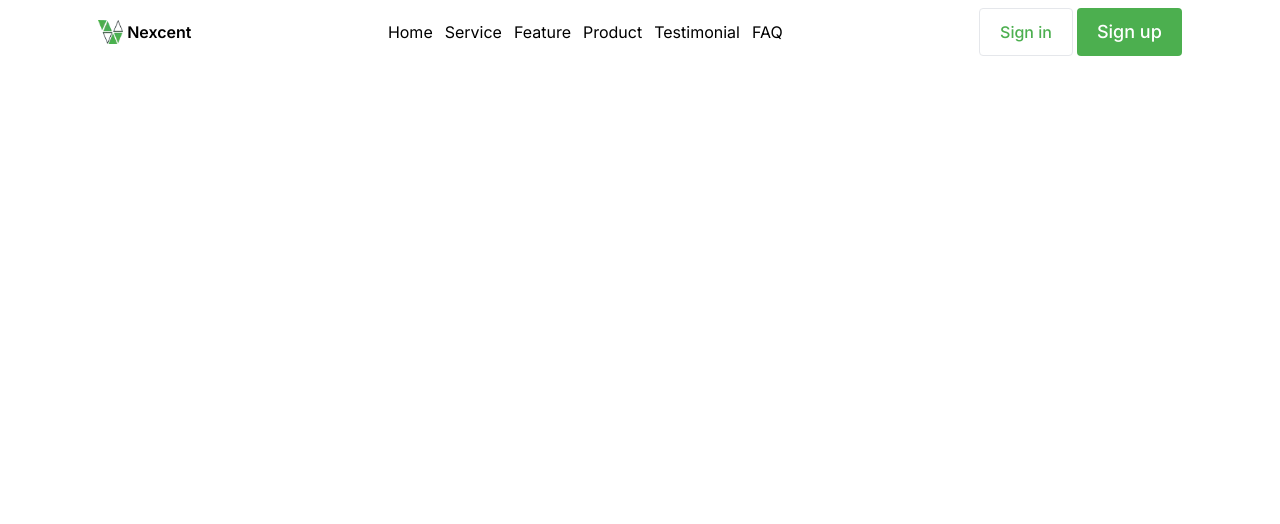
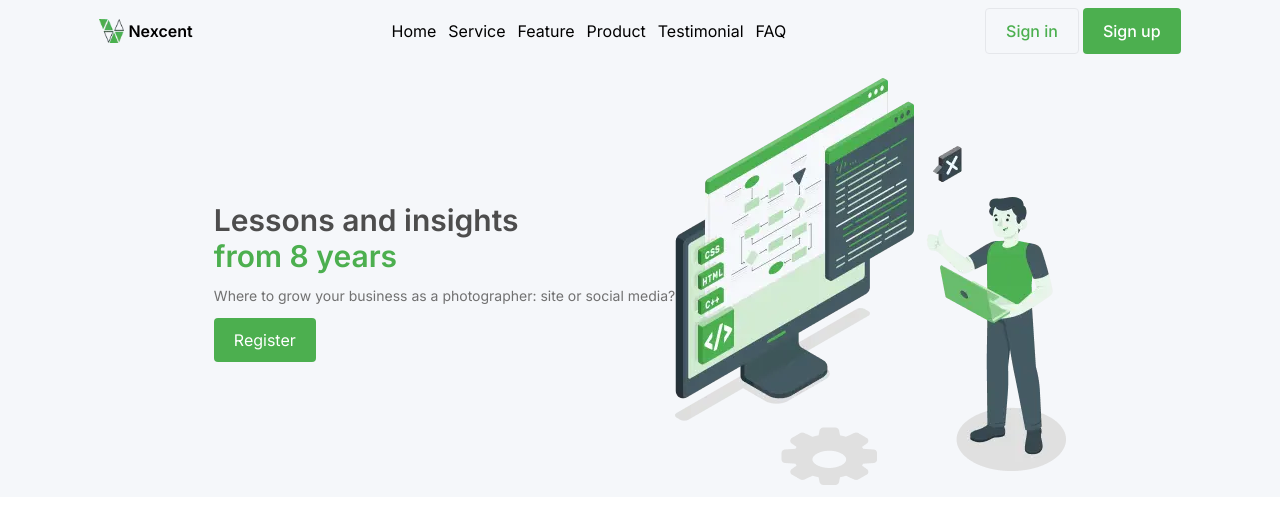
Before and after one commit to GHanamaAhmed/Nexcent, a Next.js app: page / in a window 1280 px wide. Shown: the top 524 px of the page. Built offline with nearby package versions, Linux system fonts and the light colour scheme.

Commit message:
add header and hero section with their animation

```diff
--- a/src/app/_components/header.tsx
+++ b/src/app/_components/header.tsx
@@ -1,27 +1,76 @@
+"use client";
 import PrimaryButton from "@/components/primaryButton";
 import SecondaryButton from "@/components/secondaryButton";
 import Image from "next/image";
 import React from "react";
-
+import { motion, Variants, MotionConfig } from "framer-motion";
+const varaints: Variants = {
+  left: {
+    x: "-100%",
+    opacity: 0,
+  },
+  right: {
+    x: "100%",
+    opacity: 0,
+  },
+  up: {
+    y: "-100%",
+    opacity: 0,
+  },
+  initial: {
+    translateX: 0,
+    translateY: 0,
+    y: 0,
+    x: 0,
+    opacity: 1,
+  },
+};
 export default function Header() {
   return (
-    <header className="w-full flex justify-around items-center py-2">
-      <span className="flex gap-1">
+    <motion.header
+      viewport={{
+        once: true,
+        amount: 0.8,
+      }}
+      className="w-full flex justify-around items-center py-2 bg-Silver"
+    >
+      <MotionConfig
+        transition={{
+          duration: 1,
+        }}
+      >
+        <motion.span
+          variants={varaints}
+          initial="left"
+          whileInView="initial"
+          className="flex gap-1"
+        >
           <Image src={"/images/Icon.webp"} height={25} width={25} alt="icon" />
           <h5 className="font-semibold ">Nexcent</h5>
-      </span>
-      <ul className="flex gap-3 font-normal text-base">
+        </motion.span>
+        <motion.ul
+          variants={varaints}
+          initial="up"
+          whileInView="initial"
+          className="gap-3 font-normal text-base hidden md:flex"
+        >
           <li>Home</li>
           <li>Service</li>
           <li>Feature</li>
           <li>Product</li>
           <li>Testimonial</li>
           <li>FAQ</li>
-      </ul>
-      <div className="flex gap-1">
+        </motion.ul>
+        <motion.div
+          variants={varaints}
+          initial="right"
+          whileInView="initial"
+          className="flex gap-1"
+        >
           <SecondaryButton font="medium" text="Sign in" />
           <PrimaryButton font="medium" text="Sign up" />
-      </div>
-    </header>
+        </motion.div>
+      </MotionConfig>
+    </motion.header>
   );
 }
--- a/src/app/page.tsx
+++ b/src/app/page.tsx
@@ -1,9 +1,94 @@
+"use client";
+import PrimaryButton from "@/components/primaryButton";
 import Image from "next/image";
-
+import { motion, Variants, MotionConfig } from "framer-motion";
 export default function Home() {
+  const variants: Variants = {
+    down: {
+      opacity: 0,
+      y: "100%",
+    },
+    left: {
+      x: "-100%",
+      opacity: 0,
+    },
+    initial: {
+      y: 0,
+      x: 0,
+      opacity: 1,
+    },
+  };
   return (
-    <main className="flex min-h-screen flex-col items-center justify-between p-24">
-
+    <main className="">
+      <motion.section
+        viewport={{
+          once: true,
+          amount: 0.8,
+        }}
+        className="bg-Silver flex flex-col md:flex-row-reverse items-center md:justify-center px-7 pt-4 pb-3"
+      >
+        <motion.span
+          variants={variants}
+          initial={"down"}
+          whileInView={"initial"}
+          transition={{
+            type: "spring",
+            duration: 1.5,
+          }}
+          className="relative w-[268px] md:w-[391px] h-[204px] md:h-[407px]"
+        >
+          <Image src={"/images/Illustration.webp"} fill alt="Illustration" />
+        </motion.span>
+        <div className="flex flex-col ">
+          <motion.h2
+            variants={variants}
+            initial={"left"}
+            whileInView={"initial"}
+            transition={{
+              type: "spring",
+              delay: 0,
+            }}
+            className="text-D_Gray text-3xl font-semibold"
+          >
+            Lessons and insights
+          </motion.h2>
+          <motion.h2
+            variants={variants}
+            initial={"left"}
+            whileInView={"initial"}
+            transition={{
+              type: "spring",
+              delay: 0.3,
+            }}
+            className="text-3xl font-semibold text-Primary"
+          >
+            from 8 years
+          </motion.h2>
+          <motion.h2
+            variants={variants}
+            initial={"left"}
+            whileInView={"initial"}
+            transition={{
+              type: "spring",
+              delay: 0.6,
+            }}
+            className="text-Gray my-3 text-sm"
+          >
+            Where to grow your business as a photographer: site or social media?
+          </motion.h2>
+          <motion.div
+            variants={variants}
+            initial={"left"}
+            whileInView={"initial"}
+            transition={{
+              type: "spring",
+              delay: 1,
+            }}
+          >
+            <PrimaryButton text="Register" font="normal" />
+          </motion.div>
+        </div>
+      </motion.section>
     </main>
   );
 }
--- a/src/components/TertiaryButton.tsx
+++ b/src/components/TertiaryButton.tsx
@@ -6,7 +6,7 @@ import Plus from "./plus";
 type PrimaryButton = {
   icon?: "right" | "left";
   size?: "lg" | "md" | "sm";
-  font?: "normal" | "medium";
+  font?: "normal" | "medium"| "small";
   onClick?: React.MouseEventHandler<HTMLButtonElement> | undefined;
   isLoading?: boolean;
   text: string;
@@ -23,7 +23,7 @@ export default function TertiaryButton({
 }: PrimaryButton) {
   const [isClick, setIsClick] = useState(false);
   const textSize =
-    !size || size == "lg" ? "text-lg" : size == "md" ? "text-md" : "text-sm";
+    !size || size == "md" ? "text-base" : size == "lg" ? "text-lg" : "text-sm";
   const textFont =
     !font || font == "normal"
       ? "font-normal"
@@ -40,7 +40,7 @@ export default function TertiaryButton({
       onBlur={() => {
         setIsClick(false);
       }}
-      className={`rounded focus:border-D_Gray ${
+      className={`rounded focus:border-D_Gray w-fit ${
         disable ? "bg-Silver text-Grey-blue" : "text-Primary hover:bg-Silver "
       }${textSize} ${textFont} ${isClick || isLoading ? "bg-Tint5" : ""}`}
     >
--- a/src/components/primaryButton.tsx
+++ b/src/components/primaryButton.tsx
@@ -6,7 +6,7 @@ import Plus from "./plus";
 type PrimaryButton = {
   icon?: "right" | "left";
   size?: "lg" | "md" | "sm";
-  font?: "normal" | "medium";
+  font?: "normal" | "medium" | "small";
   onClick?: React.MouseEventHandler<HTMLButtonElement> | undefined;
   isLoading?: boolean;
   text: string;
@@ -23,7 +23,7 @@ export default function PrimaryButton({
 }: PrimaryButton) {
   const [isClick, setIsClick] = useState(false);
   const textSize =
-    !size || size == "lg" ? "text-lg" : size == "md" ? "text-md" : "text-sm";
+    !size || size == "md" ? "text-base" : size == "lg" ? "text-lg" : "text-sm";
   const textFont =
     !font || font == "normal"
       ? "font-normal"
@@ -40,7 +40,7 @@ export default function PrimaryButton({
       onBlur={() => {
         setIsClick(false);
       }}
-      className={`rounded  focus:border-2 focus:border-D_Gray px-5 py-10px ${
+      className={`rounded  focus:border-2 w-fit focus:border-D_Gray px-5 py-10px ${
         disable ? "bg-Silver text-Grey-blue" : "text-white bg-Primary "
       }${textSize} ${textFont} ${isClick || isLoading ? "bg-Shade2" : ""}`}
     >
--- a/src/components/secondaryButton.tsx
+++ b/src/components/secondaryButton.tsx
@@ -6,7 +6,7 @@ import Plus from "./plus";
 type PrimaryButton = {
   icon?: "right" | "left";
   size?: "lg" | "md" | "sm";
-  font?: "normal" | "medium";
+  font?: "normal" | "medium"| "small";
   onClick?: React.MouseEventHandler<HTMLButtonElement> | undefined;
   isLoading?: boolean;
   text: string;
@@ -23,7 +23,7 @@ export default function SecondaryButton({
 }: PrimaryButton) {
   const [isClick, setIsClick] = useState(false);
   const textSize =
-    !size || size == "lg" ? "text-lg" : size == "md" ? "text-md" : "text-sm";
+    !size || size == "md" ? "text-base" : size == "lg" ? "text-lg" : "text-sm";
   const textFont =
     !font || font == "normal"
       ? "font-normal"
@@ -40,7 +40,7 @@ export default function SecondaryButton({
       onBlur={() => {
         setIsClick(false);
       }}
-      className={`rounded border focus:border-L_Gray px-5 py-10px ${
+      className={`rounded border w-fit focus:border-L_Gray px-5 py-10px ${
         disable
           ? "bg-Silver text-Grey-blue"
           : "text-Primary hover:bg-Silver hover:border-Primary"
```
Also changed, not shown: package.json (+6 -5 lines), public/images/Illustration.webp (added), 1 other file (tests, documents, lock files or other folders). Lines whose indentation alone changed are shown as unchanged.
